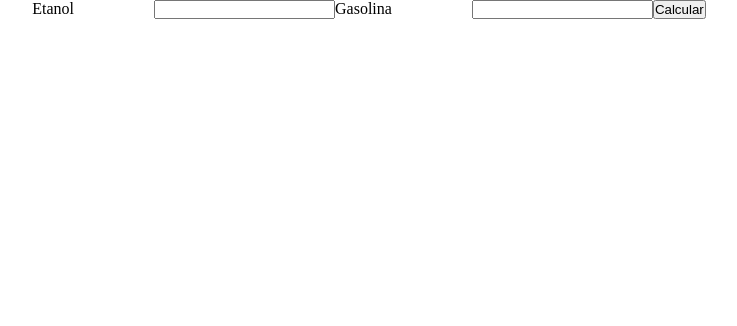
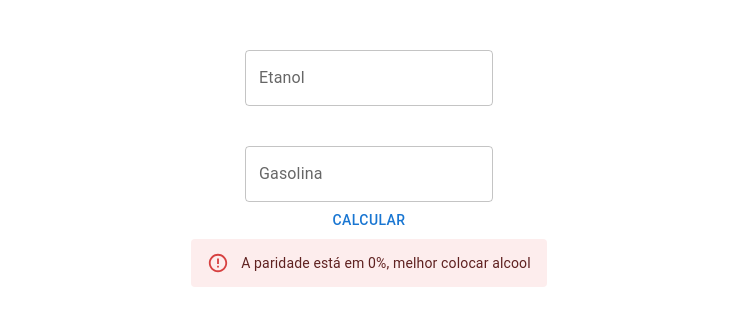
Before and after one commit to marciordj/etanol, a React (Vite) app: page / in a window 1280 px wide. Shown: the top 326 px of the page, without its empty margins (271-1008 px from the left). Built offline with nearby package versions, Linux system fonts and the light colour scheme.

Commit message:
vercel test

```diff
--- a/package.json
+++ b/package.json
@@ -7,6 +7,9 @@
     "preview": "vite preview"
   },
   "dependencies": {
+    "@emotion/react": "^11.7.1",
+    "@emotion/styled": "^11.6.0",
+    "@mui/material": "^5.2.6",
     "formik": "^2.2.9",
     "react": "^17.0.2",
     "react-dom": "^17.0.2",
--- a/src/components/App.module.scss
+++ b/src/components/App.module.scss
@@ -1,26 +1,23 @@
 .App {
   display: flex;
   flex-direction: column;
-  justify-content: center;
-  text-align: center;
-
-  .fuels {
-    display: flex;
-    width: 100%;
-    // max-width: 50vw;
-    justify-content: center;
-    margin-top: 45px;
-    // background-color: red;
-
-    h3 {
-      margin-left: 5rem;
-      text-align: center;
-    }
-  }
+  align-items: center;
+  // text-align: center;
+  margin-top: 10px;
 
   .inputFuelValue {
-    input {
-      margin-left: 5rem;
+    display: flex;
+    flex-direction: column;
+    align-items: center;
+    width: 100%;
+
+    .input {
+      margin-top: 2.5rem;
+    }
+
+    .alert {
+      text-align: center;
+      margin-top: 5rem;
     }
   }
 }
--- a/src/components/App.tsx
+++ b/src/components/App.tsx
@@ -1,6 +1,7 @@
 import { useState } from 'react'
 import { useFormik } from 'formik'
 import * as yup from 'yup';
+import { TextField, Button, Alert } from '@mui/material';
 import styles from './App.module.scss'
 
 interface Values {
@@ -14,9 +15,13 @@ const validationSchema = yup.object({
 })
 
 function App() {
-  const [count, setCount] = useState(0)
+  const [fuel, setFuel] = useState(0)
 
-  const calcFuel = (etanol: string, gasoline:string) => (parseFloat(etanol) / parseFloat(gasoline)) * 100
+  const calcFuel = (etanol: string, gasoline:string) => {
+    const calcPercentageFuel = (parseFloat(etanol) / parseFloat(gasoline)) * 100
+
+    return Math.round(calcPercentageFuel)
+  }
 
   const formik = useFormik<Values>({
     validationSchema,
@@ -26,6 +31,7 @@ function App() {
     },
     onSubmit: values => {
       console.log(calcFuel(values.etanol, values.gasoline))
+      setFuel(calcFuel(values.etanol, values.gasoline))
     }
   })
 
@@ -38,14 +44,12 @@ function App() {
       </div> */}
 
       <form onSubmit={formik.handleSubmit} className={styles.inputFuelValue}>
-        <label htmlFor="gasoline">Etanol</label>
-        <input onChange={formik.handleChange} value={formik.values.etanol} type="text" id='etanol' name='etanol' />
-        <label htmlFor="etanol">Gasolina</label>
-        <input onChange={formik.handleChange} value={formik.values.gasoline} type='text' id='gasoline' name='gasoline' />
+        <TextField label='Etanol' id='etanol' name='etanol' value={formik.values.etanol} onChange={formik.handleChange} className={styles.input} />
+        <TextField label='Gasolina' id='gasoline' name='gasoline' value={formik.values.gasoline} onChange={formik.handleChange} className={styles.input} />
+        <Button type='submit'>Calcular</Button>
+      </form>
 
-
-      <button type='submit'>Calcular</button>
-      </form>
+      <Alert className={styles.alert} severity='error'>{fuel >= 78 ? `A paridade está em ${fuel}%, melhor colocar gasolina` : `A paridade está em ${fuel}%, melhor colocar alcool`}</Alert>
     </div>
   )
 }
```
Also changed, not shown: 1 other file (tests, documents, lock files or other folders).
